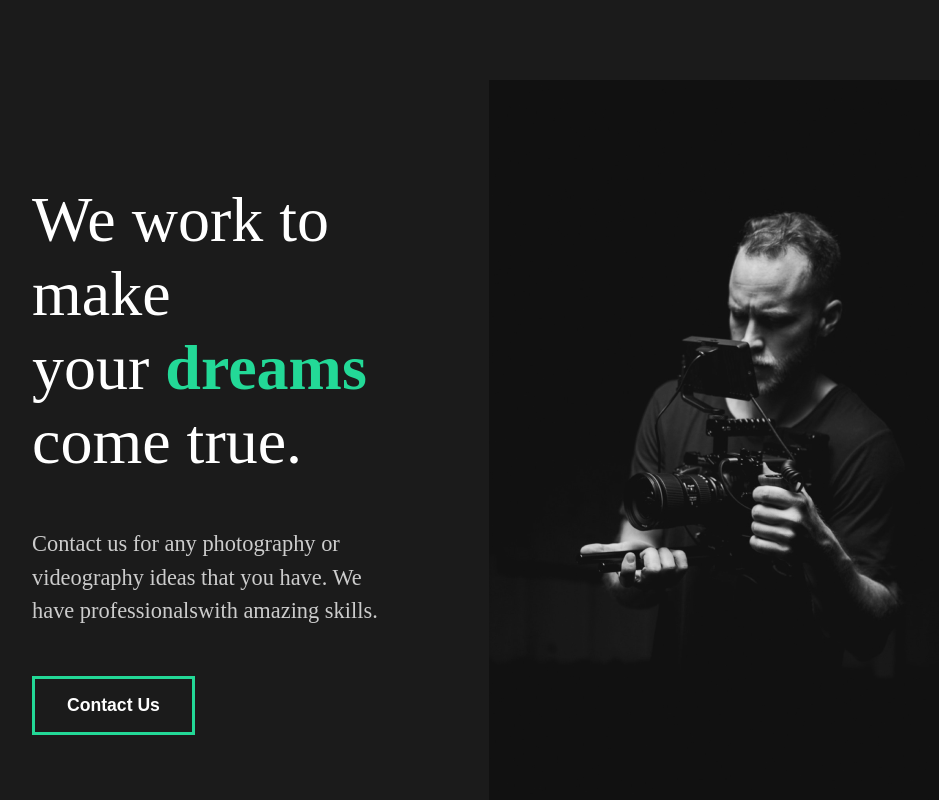
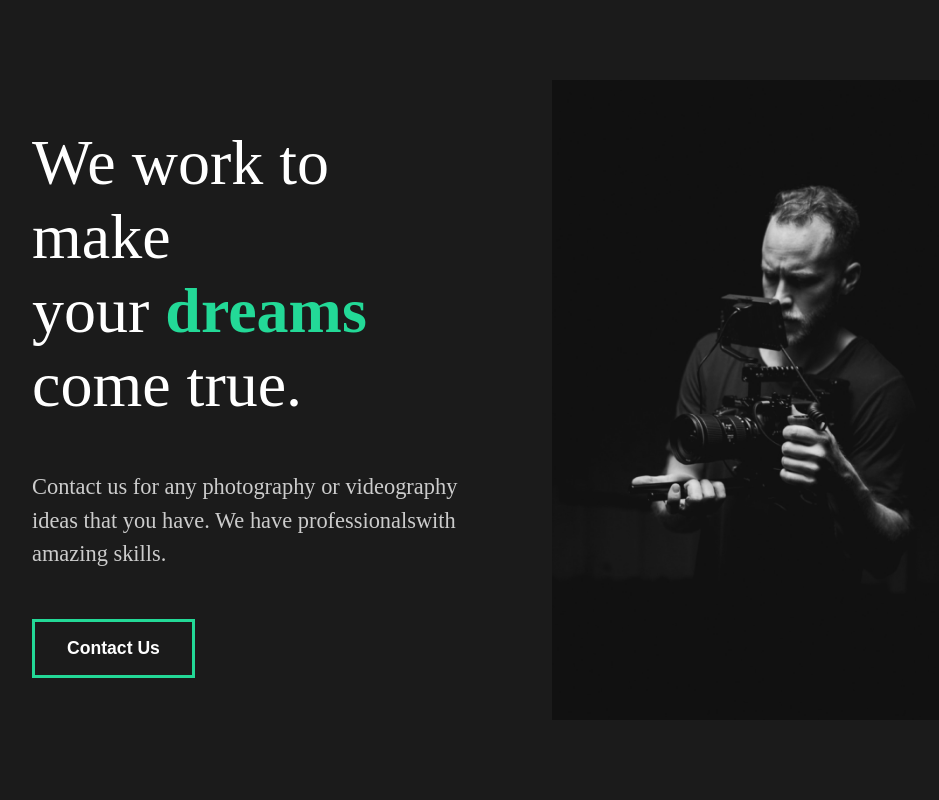
Before and after one commit to jos3ph-m/Capture, a React (Create React App) app: page / in a window 1280 px wide. Shown: the top 800 px of the page, without its empty margins (128-1067 px from the left). Built offline with nearby package versions, Linux system fonts and the light colour scheme.

Commit message:
Image scaling

```diff
--- a/src/components/AboutSection.js
+++ b/src/components/AboutSection.js
@@ -48,6 +48,13 @@ const Description = styled.div`
 
 const Image = styled.div`
   flex: 1;
-`
+  img {
+    width: 100%;
+    height: 80vh;
+    object-fit: cover;
+  }
+`;
+
+
 
 export default AboutSection;
```
Also changed, not shown: 1 other file (tests, documents, lock files or other folders).
